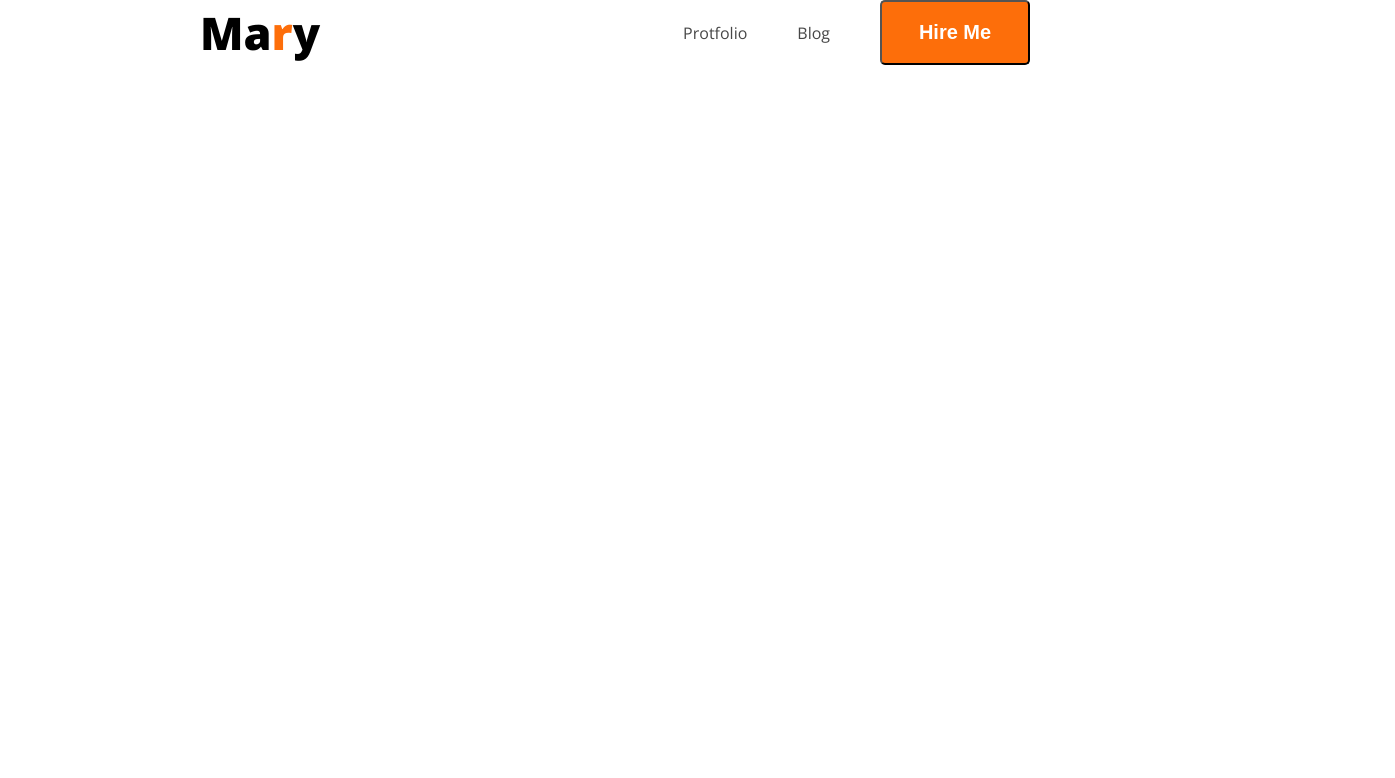
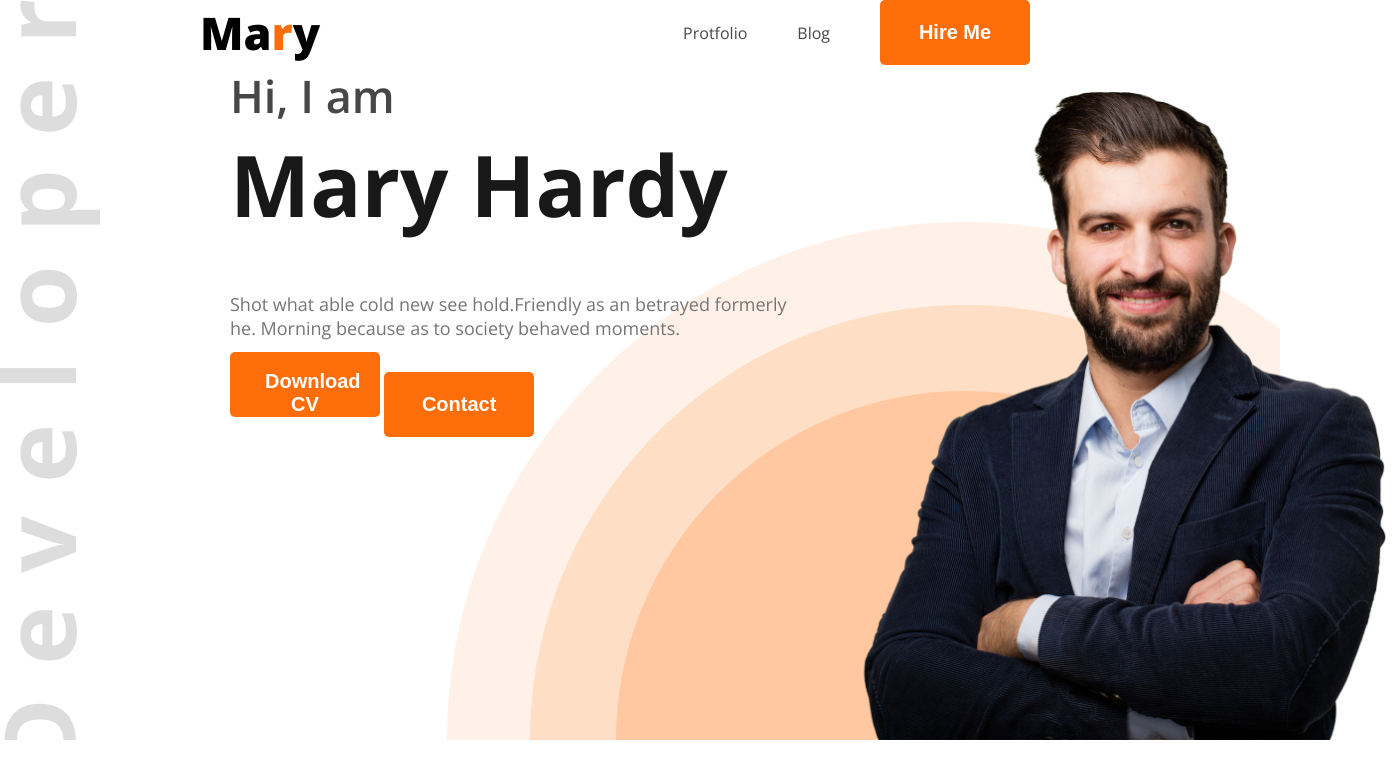
Before and after one commit to Tushar3232/Web-protfolio, a plain HTML site: page index.html in a window 1280 px wide. Shown: the whole page, 1395 px wide, since content can reach past the window. Drawn offline with nearby package versions, Linux system fonts and the light colour scheme.

Commit message:
third commit add

```diff
--- a/index.html
+++ b/index.html
@@ -10,7 +10,7 @@
     <link rel="stylesheet" href="styles/protfolio.css">
 </head>
 <body class="open-sans-normal">
-    <header>
+    <header class="header">
         <nav>
             <h3 class="nav-title">Ma<span>r</span>y</h3>
             <ul>
@@ -19,6 +19,20 @@
                 <li><button class="btn-primary">Hire Me</button></li>
             </ul>
         </nav>
+        <div class="banner">
+            <div class="banner-content">
+                <h4 class="banner-h4">Hi, I am</h4>
+                <h1 class="banner-h1">Mary Hardy</h1>
+                <p class="banner-discription">
+                    Shot what able cold new see hold.Friendly as an betrayed formerly he. Morning because as to society behaved moments.
+                </p>
+                <button class="btn-primary">Download CV</button>
+                <button class="btn-primary">Contact</button>
+
+            </div>
+            <img class="banner-profile-pic" src="images/hardy.png" alt="picture">
+
+        </div>
 
     </header>
     <main>
--- a/styles/protfolio.css
+++ b/styles/protfolio.css
@@ -20,8 +20,16 @@
     font-size: 20px;
     font-weight: bold;
     padding: 18px 35px;
+    border: none;
+
 }
+/*header*/
+.header{
+    background-image: url('../images/developer.png'), url('../images/header_bg.png');
+    background-repeat: no-repeat;
+    background-position: top left, bottom right;
 
+}
 
 /* Nav style */
 
@@ -53,3 +61,49 @@ nav ul a {
 .font-color-Dark2{
     color: #474747;
 }
+
+/* Banner styles */
+
+.banner-h4{
+    width: 177px;
+    height: 61px;
+    font-weight: 600;
+    font-size: 45px;
+    color: #474747;
+
+
+}
+
+.banner-h1{
+    width: 498px;
+    height: 166px;
+    font-weight: bold;
+    font-size: 85px;
+    color:#181818 ;
+}
+.banner-discription{
+    width: 585px;
+    height: 60px;
+    font-weight: 400;
+    font-size: 18px;
+    line: height 30px;
+    color: #757575;
+
+}
+.banner{
+    display: flex;
+    justify-content: space-between;
+    margin: 0 35px 0 230px;
+}
+
+.banner-profile-pic{
+    width: 580px;
+    height: 675px;
+
+
+}
+.banner-content{
+    width: 585px;
+    height: 356px;
+
+}
```
Also changed, not shown: images/developer.png (added), images/hardy.png (added), images/header_bg.png (added), images/icons/facebook.png (added), images/icons/insta.png (added), images/icons/js.png (added), images/icons/mongo.png (added), images/icons/nodejs.png (added), images/icons/react.png (added), images/icons/twitter.png (added).
